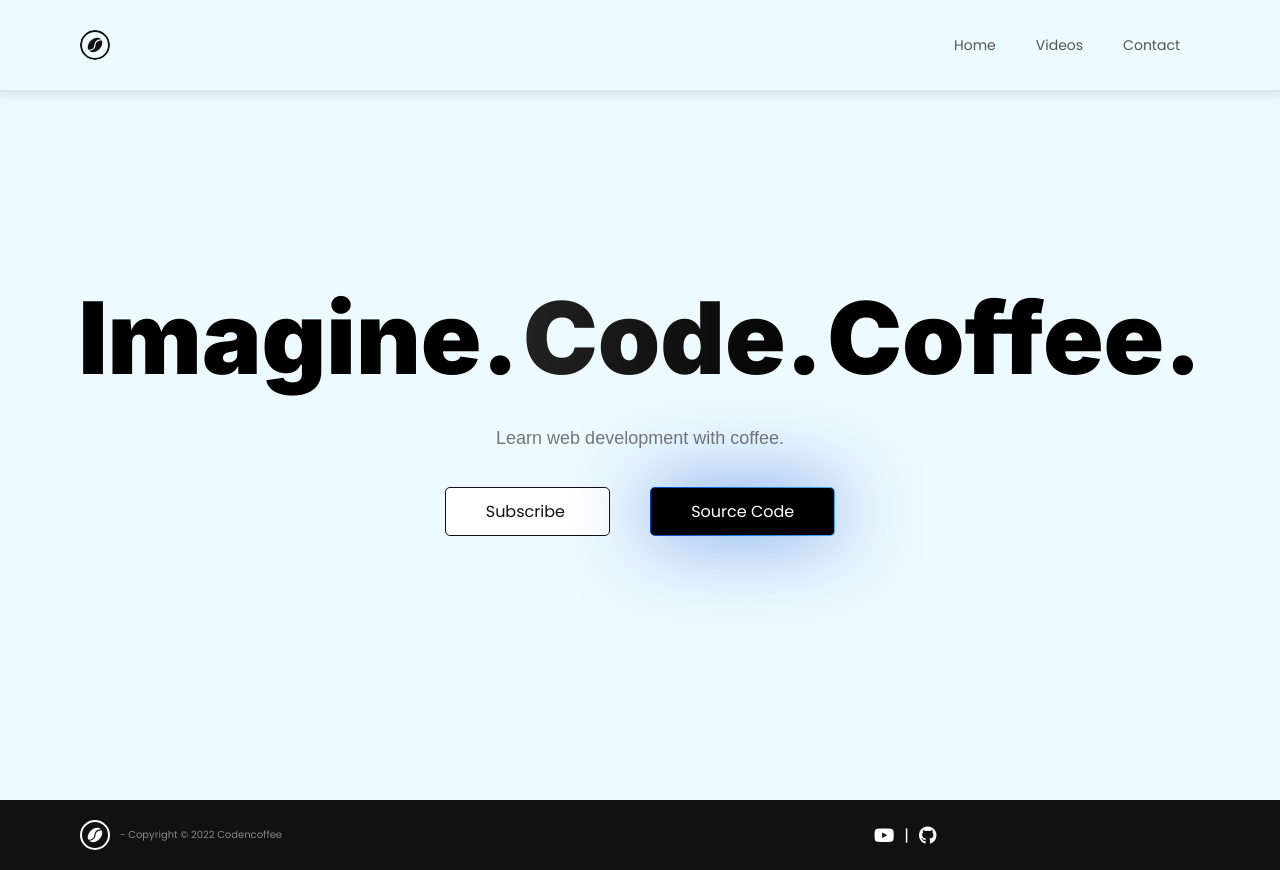
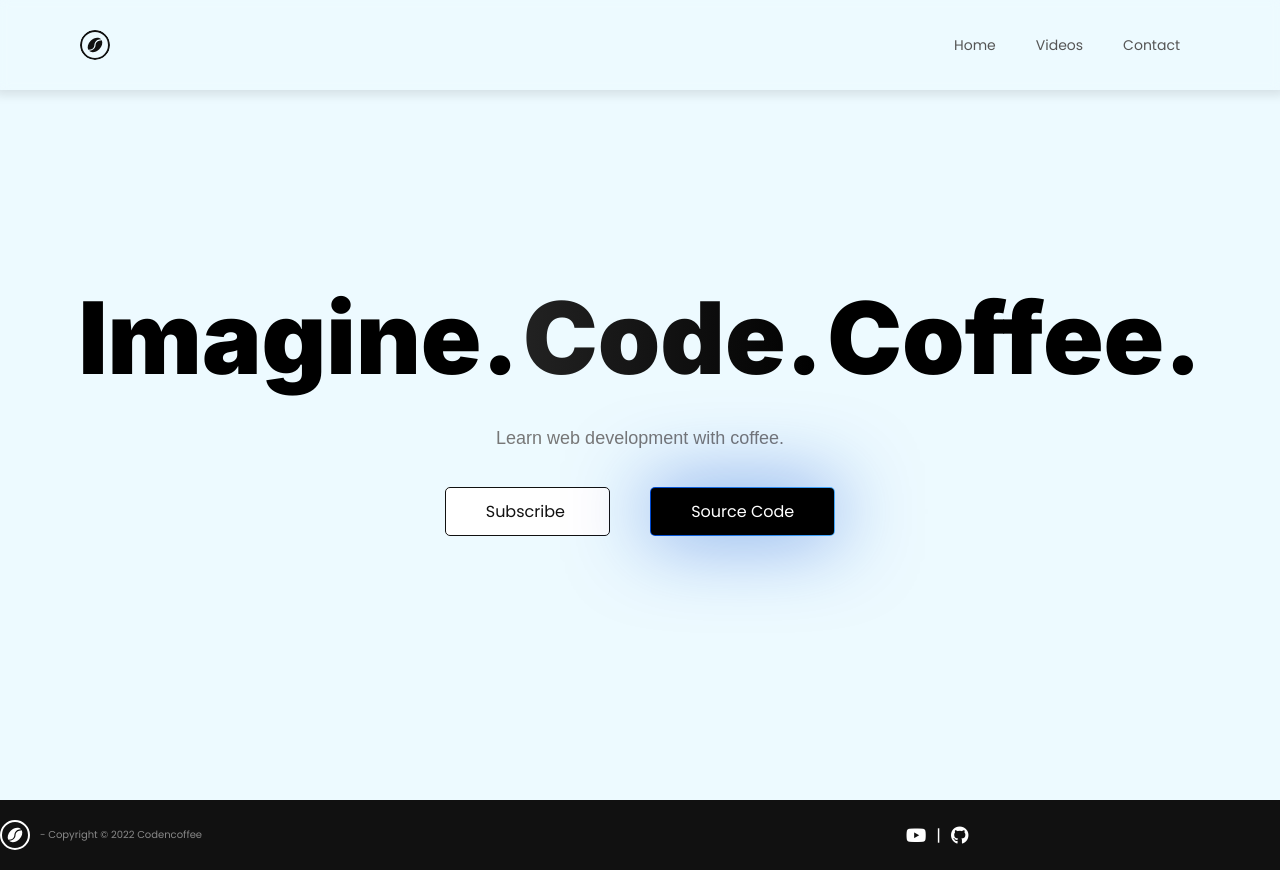
Before and after one commit to DeepakChowdry-bit/CodenCoffee, a plain HTML site: page index.html in a window 1280 px wide. Drawn offline with nearby package versions, Linux system fonts and the light colour scheme; a web font is replaced by a local one.

Commit message:
footer padding changed

```diff
--- a/Style.css
+++ b/Style.css
@@ -239,7 +239,6 @@ body{
   justify-content: space-between;
   height: 70px;
   background: #111;
-  padding: 0 80px;
 }
 
 
```
